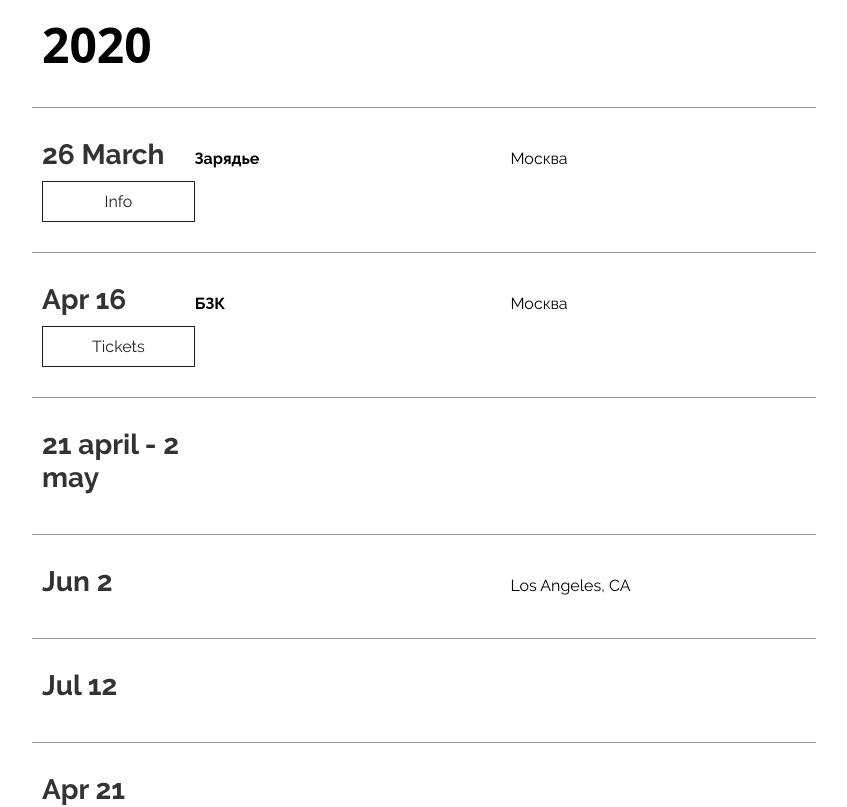
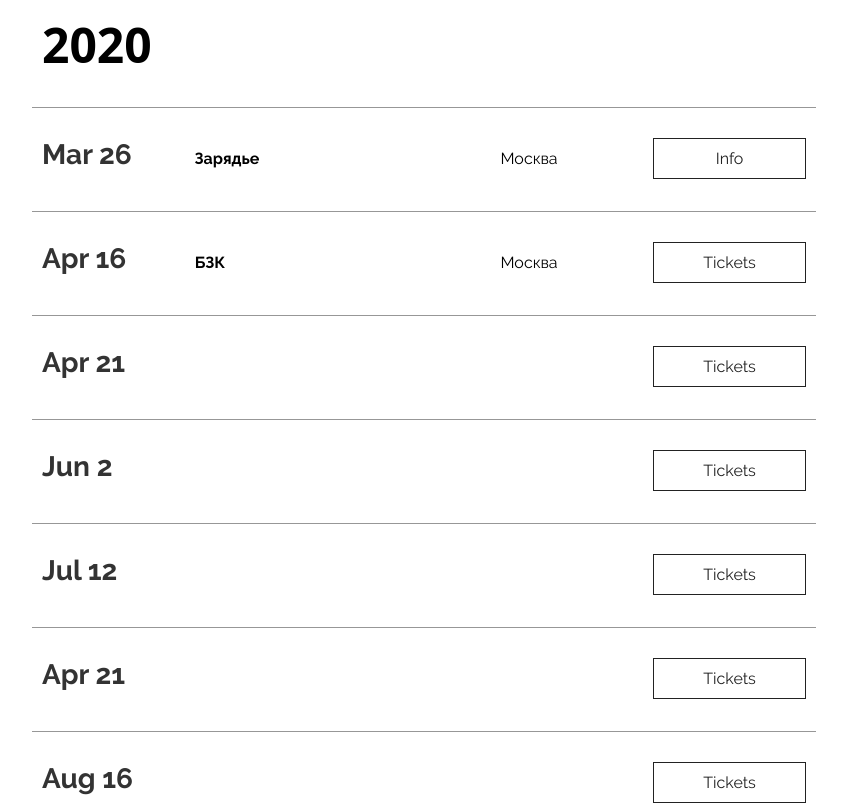
Before and after one commit to mumac/artD, a React (Create React App) app: page /tour in a window 1280 px wide. Shown: the part 640-1447 px from the top of the page, without its empty margins (272-1119 px from the left). Built offline with nearby package versions, Linux system fonts and the light colour scheme; what i18next-xhr-backend would draw is missing.

Commit message:
формат даты для моб; туры

```diff
--- a/src/data/data.js
+++ b/src/data/data.js
@@ -195,15 +195,15 @@ const data = {
             },
             {
                 date: "03-26",
-                toTickets: "https://",
+                toTickets: "https://meloman.ru/hall/kamernyj-zal-filarmonii/",
                 en: {
-                    dateString: "26 March",
+                    dateString: "",
                     place: "Зарядье",
                     location: "Москва",
                     buttonText: "Info"
                 },
                 ru: {
-                    dateString: "26 мaрта",
+                    date: "",
                     place: "Сольный концерт",
                     location: "Московская филармония, \nкамерный зал",
                     buttonText: "Информация"
@@ -211,112 +211,126 @@ const data = {
             },
             {
                 date: "2020-04-16",
-                toTickets: "http://",
+                toTickets: "https://juniormusictour.ru/#grafik",
                 en: {
                     place: "БЗК",
                     location: "Москва"
                 },
                 ru: {
                     place: "Junior Music Tour",
-                    location: "Филармония, \nг. Тула"
+                    location: "Филармония, \nг. Тула",
+                    buttonText: "Информация"
                 }
             },
             {
                 date: "2020-04-21",
-                toTickets: "",
+                toTickets: "https://kogf.ru/?page_id=1370&event_id1=7793",
                 en: {
-                    dateString: "21 april - 2 may",
+                    dateString: "",
                     place: "",
-                    location: ""
+                    location: "",
+                    buttonText: "Tickets"
                 },
                 ru: {
-                    dateString: "21 апреля - 2 мая",
+                    dateString: "",
                     place: "Сольный концерт",
-                    location: "Филармония, \nг. Курск"
+                    location: "Филармония, \nг. Курск",
+                    buttonText: "Купить билет"
                 }
             },
             {
                 date: "2020-06-2",
-                toTickets: "",
-                en: {
-                    place: "",
-                    location: "Los Angeles, CA"
-                },
-                ru: {
-                    place: "Junior Music Tour \nКонцерт с оркестром",
-                    location: "БЗК, \nг. Москва"
-                }
-            },
-            {
-                date: "2020-07-12",
-                toTickets: "",
+                toTickets: "juniormusictour.ru/#grafik",
                 en: {
                     place: "",
                     location: ""
                 },
                 ru: {
+                    place: "Junior Music Tour \nКонцерт с оркестром",
+                    location: "БЗК, \nг. Москва",
+                    buttonText: "Информация"
+                }
+            },
+            {
+                date: "2020-07-12",
+                toTickets: "https://www.verbierfestival.com/en/academy/",
+                en: {
+                    dateString: "",
+                    place: "",
+                    location: ""
+                },
+                ru: {
+                    dateString: "12 июля\n - 3 авг.",
                     place: "Академия Вебье",
-                    location: "г. Вербье, \nШвейцария"
+                    location: "г. Вербье, \nШвейцария",
+                    buttonText: "Информация"
                 }
             },
             {
                 date: "2020-04-21",
-                toTickets: "",
+                toTickets: "https://www.lakecomopianoacademy.com/students",
                 en: {
+                    dateString: "",
                     place: "",
                     location: ""
                 },
                 ru: {
+                    dateString: "3 - 7 авг.",
                     place: "Международная фортепианная \nакадемия",
-                    location: "Комо, \nИталия "
+                    location: "Комо, \nИталия ",
+                    buttonText: "Информация"
                 }
             },
             {
                 date: "2020-08-16",
-                toTickets: "",
+                toTickets: "https://gnesinhall.ddns.net/%d0%b0%d1%84%d0%b8%d1%88%d0%b0",
                 en: {
                     place: "",
                     location: ""
                 },
                 ru: {
                     place: "Концерт с оркестром",
-                    location: "Академия им. Гнесиных, \nг. Москва"
+                    location: "Академия им. Гнесиных, \nг. Москва",
+                    buttonText: "Информация"
                 }
             },
             {
                 date: "2020-09-30",
-                toTickets: "",
+                toTickets: "https://meloman.ru/hall/kamernyj-zal-filarmonii/",
                 en: {
                     place: "",
                     location: ""
                 },
                 ru: {
                     place: "Сольный концерт",
-                    location: "Московская филармония, \nкамерный зал"
+                    location: "Московская филармония, \nкамерный зал",
+                    buttonText: "Информация"
                 }
             },
             {
                 date: "2020-11-8",
-                toTickets: "",
+                toTickets: "https://volfilarmonia.ru/meropriyatiya/varvara-kutuzova-(fortepiano,-moskva).html",
                 en: {
                     place: "",
                     location: ""
                 },
                 ru: {
                     place: "Сольный концерт",
-                    location: "Филармония, \nг. Вологда"
+                    location: "Филармония, \nг. Вологда",
+                    buttonText: "Информация"
                 }
             },
             {
                 date: "2020-11-15",
-                toTickets: "",
+                toTickets: "http://www.pomorfil.ru/",
                 en: {
                     place: "",
                     location: ""
                 },
                 ru: {
                     place: "Сольный концерт",
-                    location: "Филармония, \nг. Архангельск"
+                    location: "Филармония, \nг. Архангельск",
+                    buttonText: "Информация"
                 }
             },
             {
@@ -329,26 +343,28 @@ const data = {
             },
             {
                 date: "2021-03-7",
-                toTickets: "",
+                toTickets: "https://volgogradfilarmonia.ru/afishi/concerts",
                 en: {
                     place: "",
                     location: ""
                 },
                 ru: {
                     place: "Сольный концерт",
-                    location: "Филармония, \nг. Волгоград"
+                    location: "Филармония, \nг. Волгоград",
+                    buttonText: "Информация"
                 }
             },
             {
                 date: "2020-04-10",
-                toTickets: "",
+                toTickets: "http://rznfilarmonia.ru/afisha/",
                 en: {
                     place: "",
                     location: ""
                 },
                 ru: {
                     place: "Концерт с оркестром",
-                    location: "Филармония, \nг. Рязань"
+                    location: "Филармония, \nг. Рязань",
+                    buttonText: "Информация"
                 }
             },
         ]
--- a/src/themes/styles/main.scss
+++ b/src/themes/styles/main.scss
@@ -301,10 +301,12 @@ a {
         font-size: (28 / 16) + rem;
         margin-bottom: 10px;
         color: #333;
+        white-space: pre-line;
 
         @include respond(sm) {
             font-size: (32 / 16) + rem;
             flex: 0 0 100%;
+            white-space: nowrap;
 
         }
     }
@@ -324,7 +326,6 @@ a {
     .event-location {
         flex: 0 0 20%;
         white-space: pre-line;
-        margin-left: 10px;
 
         @include respond(sm) {
             flex: 0 0 40%;
```
Also changed, not shown: src/locales/ru/translation.json (+2 -1 lines).
